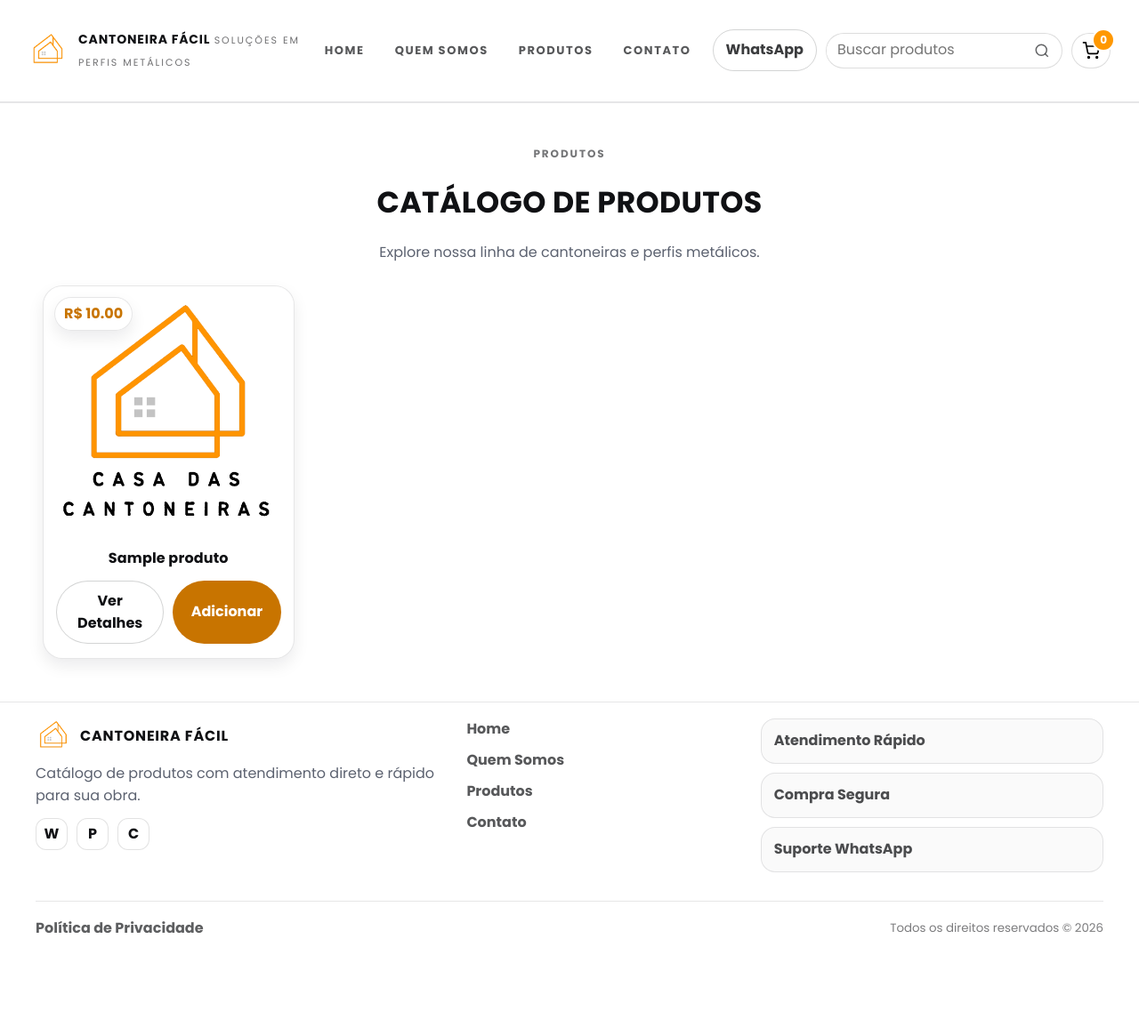
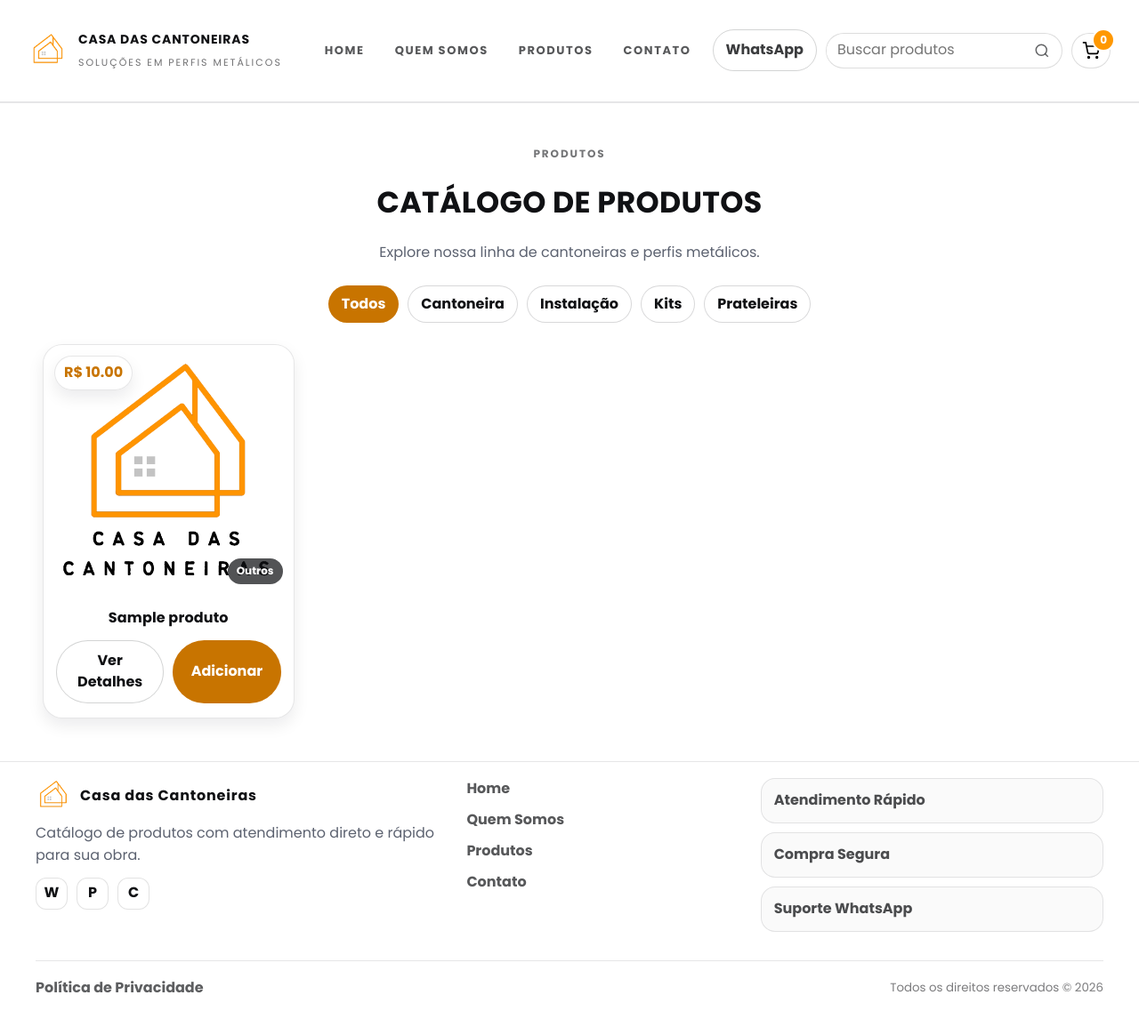
Before and after one commit to FilipeCampos25/SiteClienteLucas, a FastAPI app: page /produtos in a window 1280 px wide. Shown: the whole page at 89% size. Before the commit the page ends 1050 px from the top, so only its background shows below. Run offline with FastAPI, Linux system fonts and the light colour scheme; tables that the repository leaves empty hold one stand-in row (values such as "Sample post"); parts of the project's set-up code (start-up, migrations or seed data) failed here and were passed over; some libraries are stand-ins or nearby versions.

Commit message:
refatoração do banco e outros ajustes

```diff
--- a/crud.py
+++ b/crud.py
@@ -130,6 +130,7 @@ def create_produto(
         nome=produto.nome,
         descricao=(produto.descricao or "").strip(),
         valor=float(produto.valor),
+        tipo=(produto.tipo or "cantoneira").strip().lower(),
         ativo=True,
     )
 
@@ -184,6 +185,8 @@ def update_produto(
         p.descricao = dados.descricao
     if dados.valor is not None:
         p.valor = float(dados.valor)
+    if dados.tipo is not None:
+        p.tipo = (dados.tipo or "cantoneira").strip().lower()
     if dados.ativo is not None:
         p.ativo = bool(dados.ativo)
 
--- a/main.py
+++ b/main.py
@@ -57,12 +57,20 @@ from config import (
 )
 from utils import gerar_link_whatsapp, telefone_visivel
 
+TIPOS_PRODUTO = ("cantoneira", "instalacao", "kits", "prateleiras")
+TIPOS_LABEL = {
+    "cantoneira": "Cantoneira",
+    "instalacao": "Instalação",
+    "kits": "Kits",
+    "prateleiras": "Prateleiras",
+}
+
 
 # =============================================================================
 # App
 # =============================================================================
 
-app = FastAPI(title="Cantoneira Fácil")
+app = FastAPI(title="Casa das Cantoneiras")
 
 app.add_middleware(
     CORSMiddleware,
@@ -239,15 +247,26 @@ def quem_somos(request: Request):
 def produtos(
     request: Request,
     page: int = Query(1, ge=1),
+    tipo: Optional[str] = Query(None),
     db: Session = Depends(get_db),
 ):
+    tipo_filtro = (tipo or "").strip().lower() or None
+    if tipo_filtro and tipo_filtro not in TIPOS_PRODUTO:
+        raise HTTPException(status_code=400, detail="Tipo de produto inválido")
+
     per_page = 20
     base_query = db.query(models.Produto).filter(models.Produto.ativo.is_(True))
+    if tipo_filtro:
+        base_query = base_query.filter(models.Produto.tipo == tipo_filtro)
+
     total_itens = base_query.count()
     total_paginas = math.ceil(total_itens / per_page) if total_itens > 0 else 0
 
     if total_paginas > 0 and page > total_paginas:
-        return RedirectResponse(url=f"/produtos?page={total_paginas}#produtos", status_code=303)
+        qs = f"?page={total_paginas}"
+        if tipo_filtro:
+            qs += f"&tipo={tipo_filtro}"
+        return RedirectResponse(url=f"/produtos{qs}#produtos", status_code=303)
 
     offset = (page - 1) * per_page
     produtos = (
@@ -267,6 +286,8 @@ def produtos(
                 "nome": p.nome,
                 "descricao": p.descricao,
                 "valor": p.valor,
+                "tipo": p.tipo,
+                "tipo_label": TIPOS_LABEL.get(p.tipo, "Outros"),
                 "imagem_url": _produto_image_url(p),
             }
         )
@@ -279,6 +300,8 @@ def produtos(
             "pagina_atual": page,
             "total_paginas": total_paginas,
             "paginacao": _build_paginacao(total_paginas, page),
+            "tipo_atual": tipo_filtro,
+            "tipos_produto": [{"id": t, "label": TIPOS_LABEL[t]} for t in TIPOS_PRODUTO],
             # PATCH MÍNIMO:
             # telefone_visivel() no seu utils.py NÃO recebe parâmetro.
             # Ela já lê WHATSAPP_NUMERO do config.py internamente.
@@ -357,6 +380,7 @@ def api_produtos(db: Session = Depends(get_db)):
             "nome": p.nome,
             "descricao": p.descricao,
             "valor": p.valor,
+            "tipo": p.tipo,
             "imagem_url": _produto_image_url(p),
         }
         for p in produtos
@@ -421,13 +445,19 @@ def admin_dashboard(
                 "descricao": p.descricao,
                 "valor": p.valor,
                 "ativo": p.ativo,
+                "tipo": p.tipo,
+                "tipo_label": TIPOS_LABEL.get(p.tipo, "Outros"),
                 "imagem_url": _produto_image_url(p),
             }
         )
 
     return templates.TemplateResponse(
         "admin/dashboard.html",
-        {"request": request, "produtos": view},
+        {
+            "request": request,
+            "produtos": view,
+            "tipos_produto": [{"id": t, "label": TIPOS_LABEL[t]} for t in TIPOS_PRODUTO],
+        },
     )
 
 
@@ -443,6 +473,7 @@ def admin_produto_novo(
     nome: str = Form(...),
     descricao: str = Form(""),
     valor: float = Form(...),
+    tipo: str = Form("cantoneira"),
     imagem: UploadFile = File(None),
     db: Session = Depends(get_db),
 ):
@@ -454,7 +485,12 @@ def admin_produto_novo(
         raw = imagem.file.read()
         imagem_bytes, imagem_mime = _compress_to_jpeg(raw)
 
-    novo = schemas.ProdutoCreate(nome=nome, descricao=descricao, valor=valor)
+    novo = schemas.ProdutoCreate(
+        nome=nome,
+        descricao=descricao,
+        valor=valor,
+        tipo=(tipo or "cantoneira").strip().lower(),
+    )
     crud.create_produto(db, novo, imagem_bytes=imagem_bytes, imagem_mime=imagem_mime)
 
     return RedirectResponse("/admin", status_code=303)
@@ -467,6 +503,7 @@ def admin_produto_atualizar(
     nome: str = Form(None),
     descricao: str = Form(None),
     valor: float = Form(None),
+    tipo: Optional[str] = Form(None),
     ativo: Optional[bool] = Form(None),
     imagem: UploadFile = File(None),
     db: Session = Depends(get_db),
@@ -482,6 +519,7 @@ def admin_produto_atualizar(
         nome=nome,
         descricao=descricao,
         valor=valor,
+        tipo=(tipo or "").strip().lower() or None,
         ativo=ativo,
     )
 
@@ -523,6 +561,7 @@ def admin_produto_novo_alias(
     nome: str = Form(...),
     descricao: str = Form(""),
     valor: float = Form(...),
+    tipo: str = Form("cantoneira"),
     imagem: UploadFile = File(None),
     db: Session = Depends(get_db),
 ):
@@ -537,7 +576,12 @@ def admin_produto_novo_alias(
         raw = imagem.file.read()
         imagem_bytes, imagem_mime = _compress_to_jpeg(raw)
 
-    novo = schemas.ProdutoCreate(nome=nome, descricao=descricao, valor=valor)
+    novo = schemas.ProdutoCreate(
+        nome=nome,
+        descricao=descricao,
+        valor=valor,
+        tipo=(tipo or "cantoneira").strip().lower(),
+    )
     crud.create_produto(db, novo, imagem_bytes=imagem_bytes, imagem_mime=imagem_mime)
 
     return RedirectResponse("/admin", status_code=303)
@@ -550,6 +594,7 @@ def admin_produto_atualizar_alias(
     nome: str = Form(None),
     descricao: str = Form(None),
     valor: float = Form(None),
+    tipo: Optional[str] = Form(None),
     ativo: Optional[bool] = Form(None),
     imagem: UploadFile = File(None),
     db: Session = Depends(get_db),
@@ -569,6 +614,7 @@ def admin_produto_atualizar_alias(
         nome=nome,
         descricao=descricao,
         valor=valor,
+        tipo=(tipo or "").strip().lower() or None,
         ativo=ativo,
     )
 
@@ -590,6 +636,7 @@ def admin_produto_method_override(
     nome: str = Form(None),
     descricao: str = Form(None),
     valor: float = Form(None),
+    tipo: Optional[str] = Form(None),
     ativo: Optional[bool] = Form(None),
     imagem: UploadFile = File(None),
     db: Session = Depends(get_db),
@@ -607,6 +654,7 @@ def admin_produto_method_override(
             nome=nome,
             descricao=descricao,
             valor=valor,
+            tipo=tipo,
             ativo=ativo,
             imagem=imagem,
             db=db,
--- a/models.py
+++ b/models.py
@@ -8,6 +8,7 @@ class Produto(Base):
 
     nome = Column(String(120), nullable=False)
     descricao = Column(Text)
+    tipo = Column(String(32), nullable=False, server_default="cantoneira")
 
     # Numeric no Postgres vira Decimal na leitura; convertemos no schema de saída
     valor = Column(Numeric(20, 2), nullable=False)
--- a/static/css/site.css
+++ b/static/css/site.css
@@ -575,6 +575,37 @@ button{ cursor: pointer; }
   margin-bottom: var(--space-5);
 }
 
+.product-filters{
+  display: flex;
+  flex-wrap: wrap;
+  gap: 10px;
+  margin: 0 0 var(--space-5);
+  justify-content: center;
+}
+
+.filter-chip{
+  display: inline-flex;
+  align-items: center;
+  justify-content: center;
+  border-radius: 999px;
+  border: 1px solid rgba(16,17,20,0.16);
+  padding: 8px 14px;
+  font-weight: 800;
+  background: #fff;
+  transition: box-shadow .12s ease, border-color .12s ease, color .12s ease, background .12s ease;
+}
+
+.filter-chip:hover{
+  border-color: rgba(16,17,20,0.28);
+  box-shadow: var(--shadow-sm);
+}
+
+.filter-chip.active{
+  border-color: transparent;
+  background: var(--brand);
+  color: #fff;
+}
+
 .grid-produtos{
   display: grid;
   grid-template-columns: repeat(4, 1fr);
@@ -611,6 +642,18 @@ button{ cursor: pointer; }
   font-weight: 900;
   color: var(--brand);
   box-shadow: var(--shadow-sm);
+}
+
+.card-type{
+  position: absolute;
+  right: 12px;
+  bottom: 12px;
+  background: rgba(16,17,20,0.72);
+  color: #fff;
+  border-radius: 999px;
+  padding: 5px 10px;
+  font-size: 12px;
+  font-weight: 800;
 }
 
 .card-content{
--- a/static/css/style.css
+++ b/static/css/style.css
@@ -1,6 +1,6 @@
 /* static/css/style.css */
 /* ============================================
-   CANTONEIRA FÁCIL - DESIGN PREMIUM V2.0
+   Casa das Cantoneiras - DESIGN PREMIUM V2.0
    Estilo sofisticado, moderno e de alta qualidade
    Cores: Branco, Cinza Claro, Laranja
    ============================================ */
--- a/static/js/main.js
+++ b/static/js/main.js
@@ -144,9 +144,14 @@ function mostrarCarrinho() {
 
     html += `
       <li class="carrinho-item">
-        <span>${quantidade}x ${nome}</span>
-        <span>R$ ${subtotal.toFixed(2)}</span>
-        <button class="btn-remove" onclick="removerDoCarrinho(${Number(item.id)})">Remover</button>
+        <div class="carrinho-item__row">
+          <span class="carrinho-item__nome">${quantidade}x ${nome}</span>
+          <span class="carrinho-item__preco">R$ ${subtotal.toFixed(2)}</span>
+        </div>
+
+        <button class="btn-remove carrinho-item__remove" onclick="removerDoCarrinho(${Number(item.id)})">
+          Remover
+        </button>
       </li>
     `;
 
--- a/templates/base_new.html
+++ b/templates/base_new.html
@@ -3,8 +3,8 @@
 <head>
   <meta charset="utf-8">
   <meta name="viewport" content="width=device-width, initial-scale=1.0">
-  <title>Cantoneira Fácil - Catálogo</title>
-  <link rel="icon" type="image/png" href="/static/images/ico.png">
+  <title>Casa das Cantoneiras - Catálogo</title>
+  <link rel="icon" type="image/png" href="/static/images/ico.png?v=20260304">
   <link rel="stylesheet" href="/static/css/site.css?v=3">
   <link rel="preconnect" href="https://fonts.googleapis.com">
   <link rel="preconnect" href="https://fonts.gstatic.com" crossorigin>
@@ -15,9 +15,9 @@
   <header class="site-header-new">
     <div class="neo-container header-shell__inner">
       <a class="brand" href="/" aria-label="Ir para a página inicial">
-        <img src="{{ LOGO_URL or '/static/images/logomarca.png' }}" alt="Logo Cantoneira Fácil" class="brand__img">
+        <img src="{{ LOGO_URL or '/static/images/logomarca.png' }}" alt="Logo Casa das Cantoneiras" class="brand__img">
         <span class="brand__copy">
-          <span class="brand__logo">CANTONEIRA FÁCIL</span>
+          <span class="brand__logo">CASA DAS CANTONEIRAS</span>
           <span class="brand__tag">SOLUÇÕES EM PERFIS METÁLICOS</span>
         </span>
       </a>
@@ -74,8 +74,8 @@
     <div class="neo-container footer__grid">
       <div class="footer__brand">
         <div class="footer__logoRow">
-          <img src="{{ LOGO_URL or '/static/images/logomarca.png' }}" alt="Logo Cantoneira Fácil" class="footer__logoImg">
-          <div class="footer__logo">CANTONEIRA FÁCIL</div>
+          <img src="{{ LOGO_URL or '/static/images/logomarca.png' }}" alt="Logo Casa das Cantoneiras" class="footer__logoImg">
+          <div class="footer__logo">Casa das Cantoneiras</div>
         </div>
         <p class="footer__desc">Catálogo de produtos com atendimento direto e rápido para sua obra.</p>
         <div class="footer__social">
--- a/templates/contato.html
+++ b/templates/contato.html
@@ -6,7 +6,7 @@
 <section class="statement">
   <div class="section-container">
     <h2 class="heading-lg">
-      E A&Ccedil;O QUE VOC&Ecirc; QUER? FALE COM A CANTONEIRA F&Aacute;CIL!
+      E A&Ccedil;O QUE VOC&Ecirc; QUER? FALE COM A CASA DAS CANTONEIRAS!
     </h2>
     <p class="muted">
       Nossa equipe est&aacute; pronta para atender seu pedido, tirar d&uacute;vidas e montar seu or&ccedil;amento.
--- a/templates/home.html
+++ b/templates/home.html
@@ -27,7 +27,7 @@
         <div class="hero-split__media" aria-label="Marca e identidade visual">
           <img
             src="{{'/static/images/placeholder.png' }}"
-            alt="Logo Cantoneira Fácil"
+            alt="Logo Casa das Cantoneiras"
             class="hero-watermark-img"
           >
         </div>
--- a/templates/produtos.html
+++ b/templates/produtos.html
@@ -11,12 +11,25 @@
       <p class="muted">Explore nossa linha de cantoneiras e perfis metálicos.</p>
     </div>
 
+    <div class="product-filters">
+      <a href="/produtos#produtos" class="filter-chip {% if not tipo_atual %}active{% endif %}">Todos</a>
+      {% for t in tipos_produto %}
+      <a
+        href="/produtos?tipo={{ t.id }}#produtos"
+        class="filter-chip {% if tipo_atual == t.id %}active{% endif %}"
+      >
+        {{ t.label }}
+      </a>
+      {% endfor %}
+    </div>
+
     <div class="grid-produtos" id="produtosGrid">
       {% for p in produtos %}
       <div class="card-produto">
         <div class="card-image-container">
           <img src="{{ p.imagem_url }}" alt="{{ p.nome }}" class="card-image" onerror="this.src='/static/images/placeholder.png'">
           <div class="card-badge">R$ {{ '%.2f' % p.valor }}</div>
+          <div class="card-type">{{ p.tipo_label }}</div>
         </div>
         <div class="card-content">
           <h3 class="card-title">{{ p.nome }}</h3>
@@ -41,7 +54,7 @@
     <div class="pagination-wrapper">
       <div class="pagination">
         {% if pagina_atual > 1 %}
-        <a class="page-btn" href="/produtos?page={{ pagina_atual - 1 }}#produtos">←</a>
+        <a class="page-btn" href="/produtos?page={{ pagina_atual - 1 }}{% if tipo_atual %}&tipo={{ tipo_atual }}{% endif %}#produtos">←</a>
         {% else %}
         <span class="page-btn disabled">←</span>
         {% endif %}
@@ -53,13 +66,13 @@
             {% if p == pagina_atual %}
               <span class="page-btn active">{{ p }}</span>
             {% else %}
-              <a class="page-btn" href="/produtos?page={{ p }}#produtos">{{ p }}</a>
+              <a class="page-btn" href="/produtos?page={{ p }}{% if tipo_atual %}&tipo={{ tipo_atual }}{% endif %}#produtos">{{ p }}</a>
             {% endif %}
           {% endif %}
         {% endfor %}
 
         {% if pagina_atual < total_paginas %}
-        <a class="page-btn" href="/produtos?page={{ pagina_atual + 1 }}#produtos">→</a>
+        <a class="page-btn" href="/produtos?page={{ pagina_atual + 1 }}{% if tipo_atual %}&tipo={{ tipo_atual }}{% endif %}#produtos">→</a>
         {% else %}
         <span class="page-btn disabled">→</span>
         {% endif %}
--- a/templates/quem_somos.html
+++ b/templates/quem_somos.html
@@ -21,7 +21,7 @@
       <div class="split-content__rightInner">
         <h2 class="heading-xl">O BRASIL NÃO<br>PODE PARAR</h2>
         <p class="muted">
-          A Cantoneira Fácil atende com foco em agilidade, orientação técnica e boa disponibilidade de produtos,
+          A Casa das Cantoneiras atende com foco em agilidade, orientação técnica e boa disponibilidade de produtos,
           ajudando sua operação a manter ritmo e previsibilidade.
         </p>
       </div>
--- a/utils.py
+++ b/utils.py
@@ -5,7 +5,7 @@ def gerar_link_whatsapp(itens):
     if not itens:
         return f"https://wa.me/{WHATSAPP_NUMERO}"
 
-    texto = "Olá! Tenho interesse nos seguintes itens da Cantoneira Fácil:\n\n"
+    texto = "Olá! Tenho interesse nos seguintes itens da Casa das Cantoneiras:\n\n"
     total = 0.0
 
     for item in itens:
```
Also changed, not shown: other parts of static/css/site.css (+75 -0 lines), database.py (+16 -2 lines), schemas.py (+20 -1 lines), templates/admin/dashboard.html (+21 -1 lines), templates/base.html (+9 -9 lines), README.md, static/images/ico.png.
